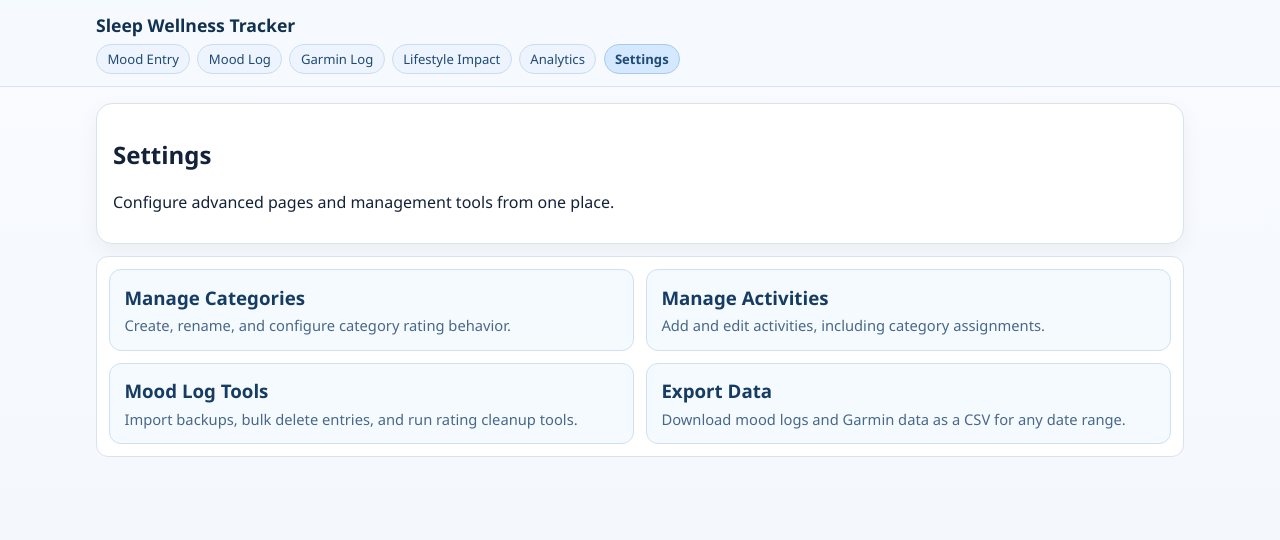
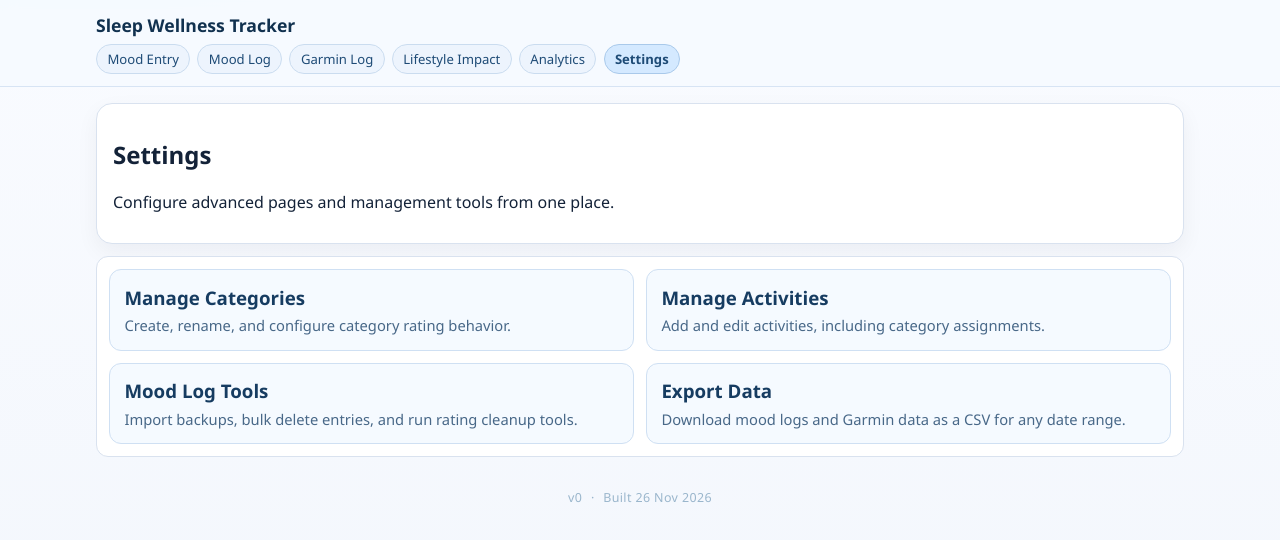
Before and after one commit to Notascooby25/sleep-wellness-tracker, a SvelteKit app in the folder frontend-web/: page /settings in a window 1280 px wide. Shown: the top 540 px of the page. Built offline with nearby package versions, Linux system fonts and the light colour scheme.

Commit message:
feat: show version and build date on settings page
- Bump package.json version to 0.2.0
- Inject __BUILD_DATE__ via vite.config.ts define
- Settings page footer shows 'v0.2.0 · Built 3 May 2026'

```diff
--- a/frontend-web/package.json
+++ b/frontend-web/package.json
@@ -1,7 +1,7 @@
 {
   "name": "sleep-wellness-tracker-web",
   "private": true,
-  "version": "0.1.0",
+  "version": "0.2.0",
   "type": "module",
   "scripts": {
     "dev": "vite dev --host 0.0.0.0 --port 5173",
--- a/frontend-web/src/app.d.ts
+++ b/frontend-web/src/app.d.ts
@@ -1,4 +1,6 @@
 // See https://svelte.dev/docs/kit/types#app.d.ts
+
+declare const __BUILD_DATE__: string;
 
 declare global {
   namespace App {
--- a/frontend-web/src/routes/settings/+page.svelte
+++ b/frontend-web/src/routes/settings/+page.svelte
@@ -1,3 +1,9 @@
+<script lang="ts">
+  import { version } from '$app/environment';
+  // BUILD_DATE is injected by vite.config.ts
+  const buildDate = __BUILD_DATE__;
+</script>
+
 <section class="hero">
   <h2>Settings</h2>
   <p>Configure advanced pages and management tools from one place.</p>
@@ -25,7 +31,25 @@
   </a>
 </section>
 
+<footer class="version-footer">
+  <span>v{version}</span>
+  <span class="sep">·</span>
+  <span>Built {buildDate}</span>
+</footer>
+
 <style>
+  .version-footer {
+    margin-top: 2rem;
+    text-align: center;
+    font-size: 0.78rem;
+    color: #9ab6cc;
+    letter-spacing: 0.03em;
+  }
+
+  .sep {
+    margin: 0 0.4em;
+  }
+
   .settings-link {
     display: block;
     border: 1px solid #cfe0f3;
--- a/frontend-web/vite.config.ts
+++ b/frontend-web/vite.config.ts
@@ -1,6 +1,13 @@
 import { sveltekit } from '@sveltejs/kit/vite';
 import { defineConfig } from 'vite';
 
+const buildDate = new Date().toLocaleDateString('en-GB', {
+  day: 'numeric', month: 'short', year: 'numeric'
+});
+
 export default defineConfig({
-  plugins: [sveltekit()]
+  plugins: [sveltekit()],
+  define: {
+    __BUILD_DATE__: JSON.stringify(buildDate)
+  }
 });
```
